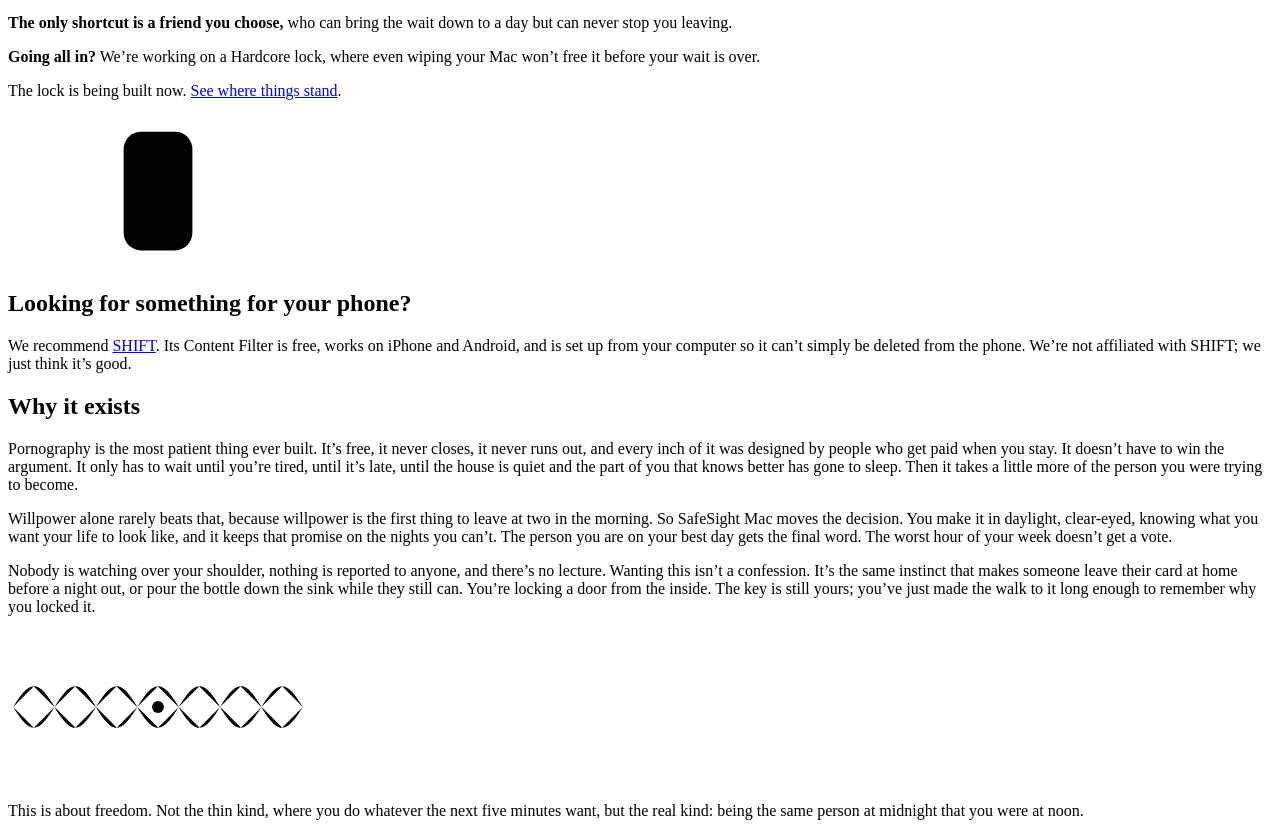
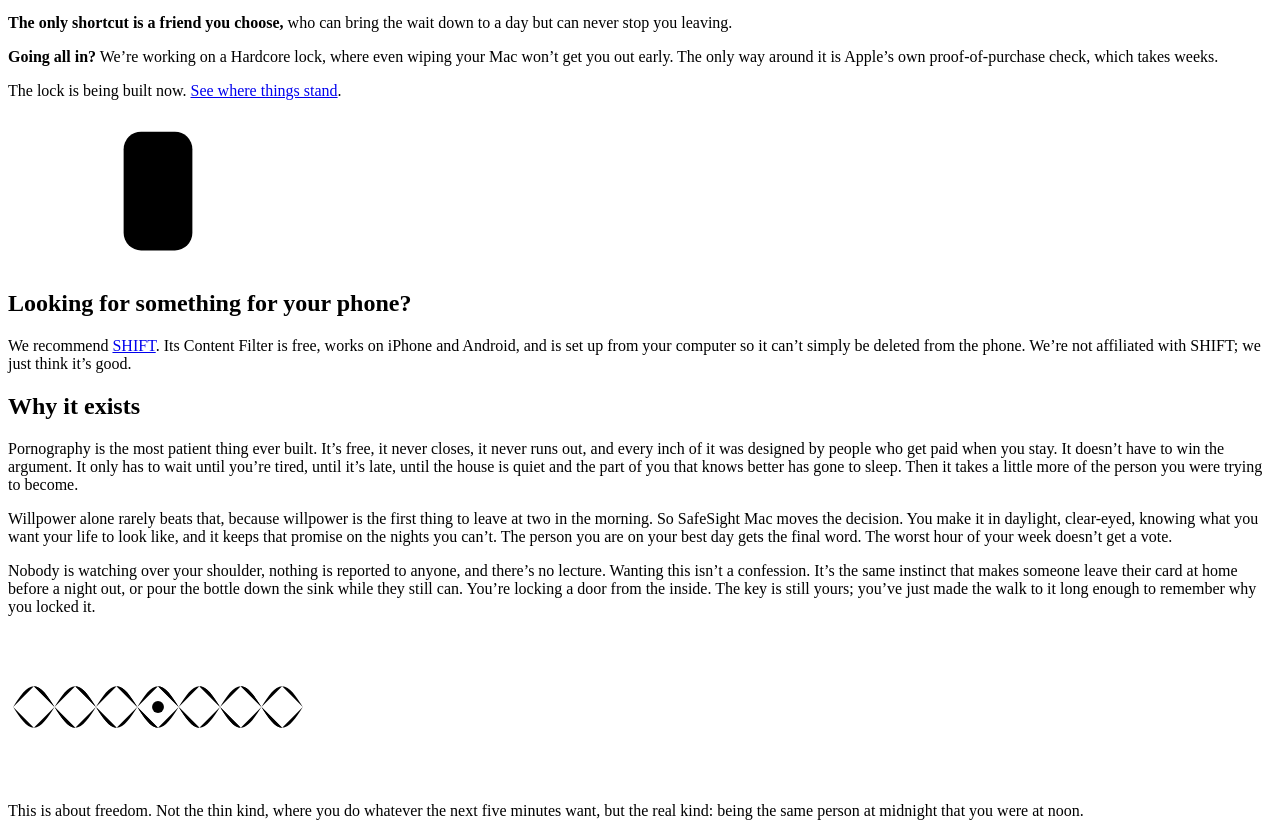
Before and after one commit to lumen-open/safesight-mac, a plain HTML site: page site/index.html in a window 1280 px wide. Shown: the part 3435-4268 px from the top of the page. Drawn offline with Linux system fonts and the light colour scheme.

Commit message:
Be exact about what the Hardcore lock will do
Co-Authored-By: Claude Opus 5.5 <noreply@anthropic.com>
Signed-off-by: hilarius-bookbinder <213979668+hilarius-bookbinder@users.noreply.github.com>

```diff
--- a/site/index.html
+++ b/site/index.html
@@ -528,7 +528,7 @@ h3 { margin: 0; font-size: 1.25rem; line-height: 1.3; letter-spacing: -.006em; f
       <span class="badge"><svg class="ic" aria-hidden="true"><use href="#i-friend"/></svg></span>
       <p><strong>The only shortcut is a friend you choose,</strong> who can bring the wait down to a day but can never stop you leaving.</p>
     </div>
-    <p class="sec-foot"><strong>Going all in?</strong> We’re working on a Hardcore lock, where even wiping your Mac won’t free it before your wait is over.</p>
+    <p class="sec-foot"><strong>Going all in?</strong> We’re working on a Hardcore lock, where even wiping your Mac won’t get you out early. The only way around it is Apple’s own proof-of-purchase check, which takes weeks.</p>
     <p class="sec-foot">The lock is being built now. <a href="#status">See where things stand</a>.</p>
   </div>
 </section>
```
